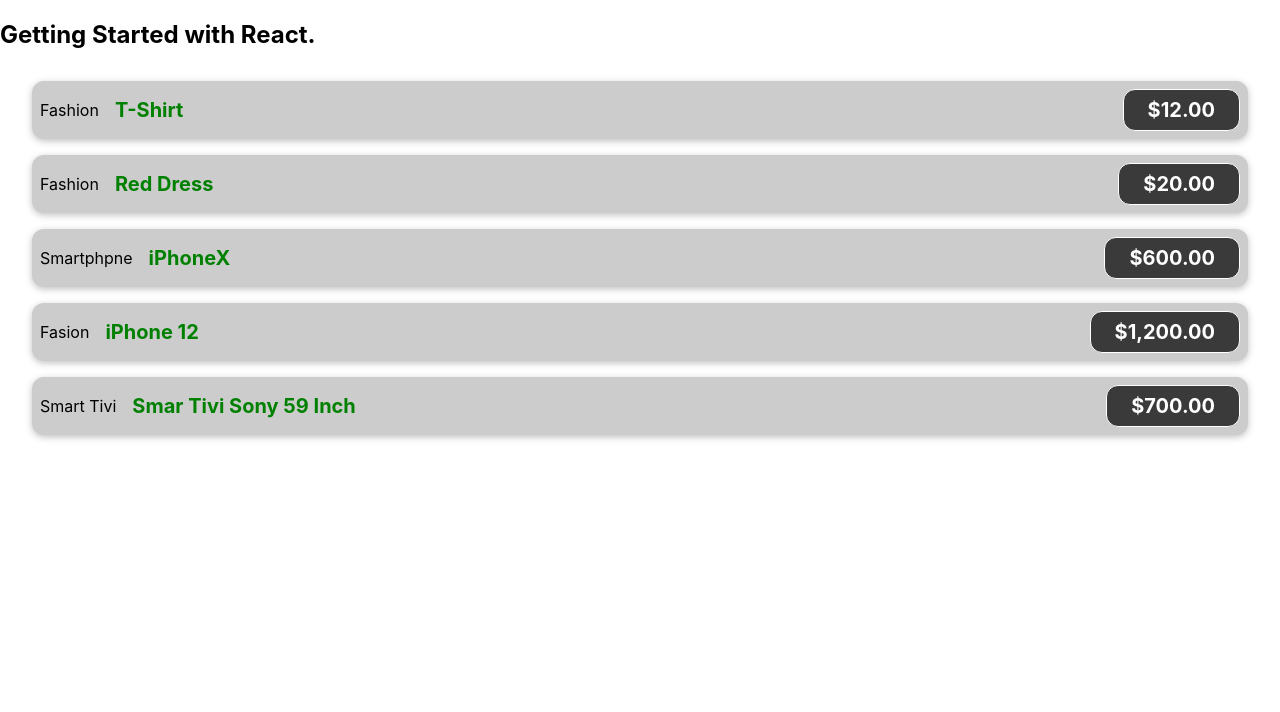
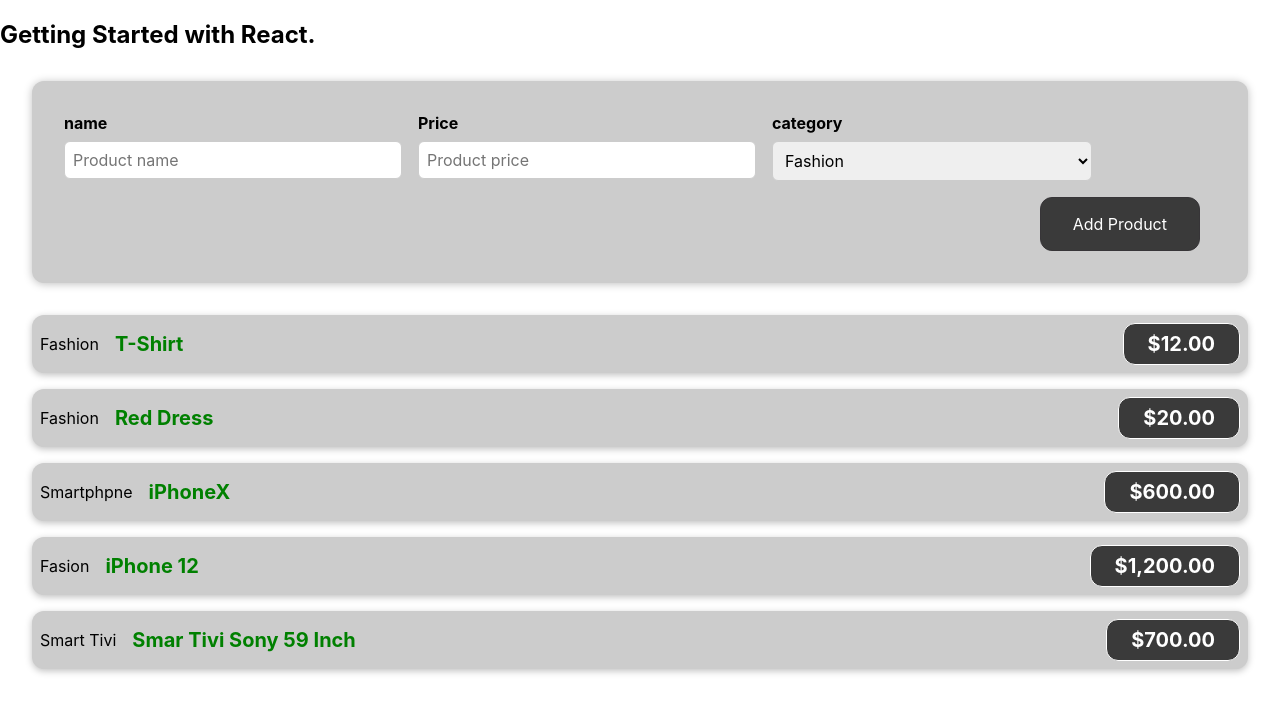
Before and after one commit to ryoasaka12345/my-app_react, a React (Create React App) app: page / in a window 1280 px wide. Shown: the top 712 px of the page. Built offline with nearby package versions, Linux system fonts and the light colour scheme.

Commit message:
Build Form for Add New Product 	modified:   src/App.js 	new file:   src/components/Products/NewProduct.css 	new file:   src/components/Products/NewProduct.js

```diff
--- a/src/App.js
+++ b/src/App.js
@@ -1,8 +1,9 @@
 import logo from './logo.svg';
 import './App.css';
 import ProductItem from './components/Products/ProductItem';
-import './components/Products/ProductItem.css'
+import './components/Products/ProductItem.css';
 import ProductList from './components/Products/ProductList';
+import NewProduct from './components/Products/NewProduct';
 
 // The syntax inside function App() called JSX
 function App() {
@@ -18,6 +19,7 @@
   return (
     <div>
       <h2>Getting Started with React.</h2>
+      <NewProduct></NewProduct>
       <ProductList products={products}></ProductList>
     </div>
   );
--- /dev/null
+++ b/src/components/Products/NewProduct.css
@@ -0,0 +1,68 @@
+.new-product {
+    background-color:#ccc;
+    padding: 2rem;
+    margin: 2rem;
+    border-radius: 12px;
+    text-align: center;
+    box-shadow: 0 1px 8px rgba(0, 0, 0, 0.25);
+}
+
+.new-product button{
+    font: inherit;
+    cursor: pointer;
+    padding: 1rem 2rem;
+    border: 1px solid #373538;
+    background-color: #3a3a3a;
+    color: white;
+    border-radius: 12px;
+    margin-right: 1rem;
+}
+
+/*
+    hover: cursor
+    active: click
+*/
+.new-product button:hover,
+.new-product button:active {
+    background-color: #3a3a3a;
+    border-color: #ccc
+}
+
+.new-product button.alternative{
+    color:#220131;
+    border-color: transparent;
+    background-color: transparent;
+}
+
+.new-product button.alternative:hover,
+.new-product button.alternative:active {
+    background-color: #373538;
+}
+
+.new-product__controls {
+    display: flex;
+    flex-wrap: wrap;
+    gap: 1rem;
+    text-align: left;
+    margin-bottom: 1rem;
+}
+
+.new-product__control label {
+    font-weight: bold;
+    margin-bottom: 0.5rem;
+    display: block;
+}
+
+.new-product__control input, .new-product__control select {
+    font: inherit;
+    padding: 0.5rem;
+    border-radius: 6px;
+    border: 1px solid #ccc;
+    width: 20rem;
+    max-width: 100%;
+}
+
+/* add product botton */
+.new-product__actions {
+    text-align: right;
+}
--- /dev/null
+++ b/src/components/Products/NewProduct.js
@@ -0,0 +1,34 @@
+import React from 'react';
+import './NewProduct.css';
+
+const NewProduct = () => {
+    return (
+        <div className='new-product'>
+            <form>
+                <div className='new-product__controls'>
+                    <div className='new-product__control'>
+                        <label>name</label>
+                        <input type='text' placeholder="Product name" />
+                    </div>
+                    <div className='new-product__control'>
+                        <label>Price</label>
+                        <input type='number' placeholder="Product price" />
+                    </div>
+                    <div className='new-product__control'>
+                        <label>category</label>
+                        <select>
+                            <option value="Fashion">Fashion</option>
+                            <option value="Smart Phone">Smartphone</option>
+                            <option value="Fashion">Smart Tivi</option>
+                        </select>
+                    </div>
+                </div>
+                <div className='new-product__actions'>
+                    <button type='submit'>Add Product</button>
+                </div>
+            </form>
+        </div>
+    );
+}
+
+export default NewProduct;
```
